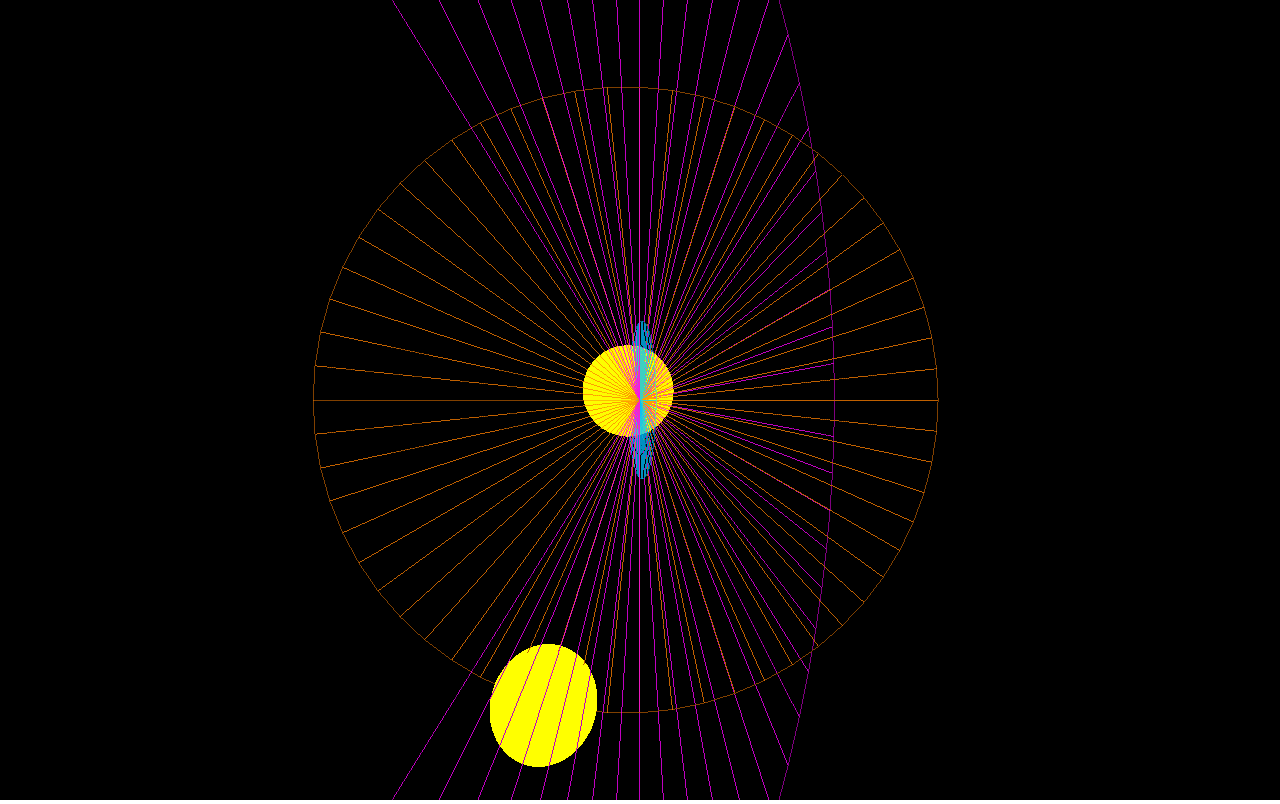
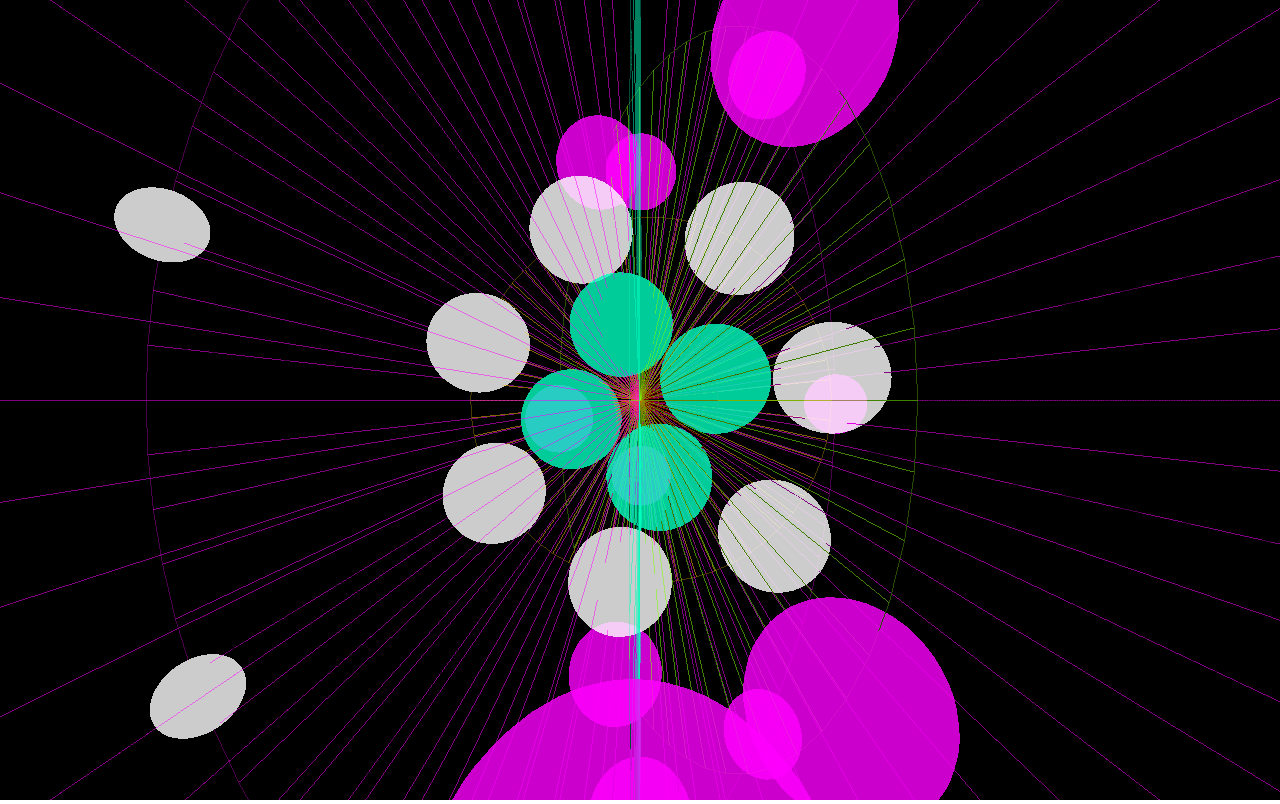
Before and after one commit to sithel/gaming_setup, a plain HTML site: page rogue_trader/index.html in a window 1280 px wide. Drawn offline with Linux system fonts and the light colour scheme; animation ran at ten frames a second.

Commit message:
Fixing speed and now spreading ships out around the circle

```diff
--- a/rogue_trader/index.html
+++ b/rogue_trader/index.html
@@ -14,12 +14,12 @@
     <script>
 
 var orbits = [];
-var colors = [0x00bfff, 0x00bfff, 0xff8000, 0xff8000, 0xff00ff, 0xff00ff];
+var colors = [0xff0000, 0xffbf00, 0x80ff00, 0x00ffbf, 0xff00ff, 0xff00ff];
 var UNITS_PER_30_MIN = 10;
 var UNIT_PER_FRAME = 0.01;
 
 function generateOrbit(num, freq, offset, distance, appraoch, scene) {
-  var material = new THREE.MeshBasicMaterial({wireframe: true, color: colors[num-1], specular: 0x555555, shininess: 30, opacity: 0.5, transparent: true});
+  var material = new THREE.MeshBasicMaterial({wireframe: true, color: colors[num-1], specular: 0x555555, shininess: 30, opacity: 0.3, transparent: true});
   var radius = distance;  // did Sarah give radius or diameter?
 
   var circleGeometry = new THREE.CircleGeometry( radius, 60);
@@ -29,15 +29,15 @@ function generateOrbit(num, freq, offset, distance, appraoch, scene) {
   scene.add(orbit);
 
   var circumference = 2 * Math.PI * radius;
-  // TODO : solve for rotation per animation frame in radians
-  var rotationSpeed = Math.random() / 10;
+  // arc length = center angle in radians * radius
+  var shipRotationRadians = UNITS_PER_30_MIN / radius;
   // TODO : solve for # of ships based on circumference and frequency
   var num = Math.round(Math.random() * 7) + 2;
   // TODO : factor in offset into here somehow
 
   var spheres = [];
   var geometry = new THREE.SphereGeometry( 1, 32, 32 );
-  var material = new THREE.MeshBasicMaterial( {color: 0xffff00, specular: 0x555555, shininess: 30, opacity: 0.8, transparent: true} );
+  var material = new THREE.MeshBasicMaterial( {color: colors[num-1], specular: 0x555555, shininess: 30, opacity: 0.8, transparent: true} );
   for (var i = 0; i < num; ++i) {
     var sphere = new THREE.Mesh( geometry, material );
     scene.add(sphere);
@@ -47,7 +47,7 @@ function generateOrbit(num, freq, offset, distance, appraoch, scene) {
   orbits.push({
     orbit: orbit,
     spheres: spheres,
-    rotationSpeed: rotationSpeed,
+    shipRotationRadians: shipRotationRadians,
     radius: distance,
     // TODO : get the actual angles based off the sketch
     orbitRotation: Math.random() * Math.PI * 2,
@@ -60,7 +60,10 @@ var camera = new THREE.PerspectiveCamera( 75, window.innerWidth / window.innerHe
 
 
 generateOrbit(1, 3, 1, 1.5, 12, scene);
+generateOrbit(2, 5, 3, 3.5, 3, scene);
 generateOrbit(3, 6, 3, 6, 4, scene);
+generateOrbit(4, 10, 0, 8, 9, scene);
+generateOrbit(5, 12, 0, 10, 7, scene);
 generateOrbit(6, 15, 0, 15, 2, scene);
 
 camera.position.z = 10;
@@ -92,7 +95,7 @@ var ship_rotation_vector = new THREE.Vector3(0,0,1);
 function render() {
     //   orbit: orbit,
     // spheres: spheres,
-    // rotationSpeed: rotationSpeed,
+    // shipRotationRadians: shipRotationRadians,
     // radius: distance,
     // orbitRotation: Math.random() * Math.PI * 2,
     // shipRotation: 0,
@@ -101,10 +104,12 @@ function render() {
 
     o.orbit.matrix.makeRotationAxis(orbit_rotation_vector, o.orbitRotation);
     o.orbit.matrixAutoUpdate = false;
-    o.shipRotation += o.rotationSpeed;
+    o.shipRotation += o.shipRotationRadians/100;
     for(var j = 0; j < o.spheres.length; ++j) {
       var s = o.spheres[j];
-      var shipVector = new THREE.Vector3(0, o.radius, 0).applyAxisAngle(ship_rotation_vector, o.shipRotation);  // spin the ships around the ring
+      var rotationOffset = j * Math.PI * 2 / o.spheres.length;
+      // applyAxisAngle(normalized vector3, angle in radians)
+      var shipVector = new THREE.Vector3(0, o.radius, 0).applyAxisAngle(ship_rotation_vector, o.shipRotation + rotationOffset);  // spin the ships around the ring
       shipVector.applyAxisAngle(orbit_rotation_vector, o.orbitRotation);  // twist the ring of ships to match the orbit
       s.matrix.setPosition(shipVector);
       s.matrixAutoUpdate = false;
```
